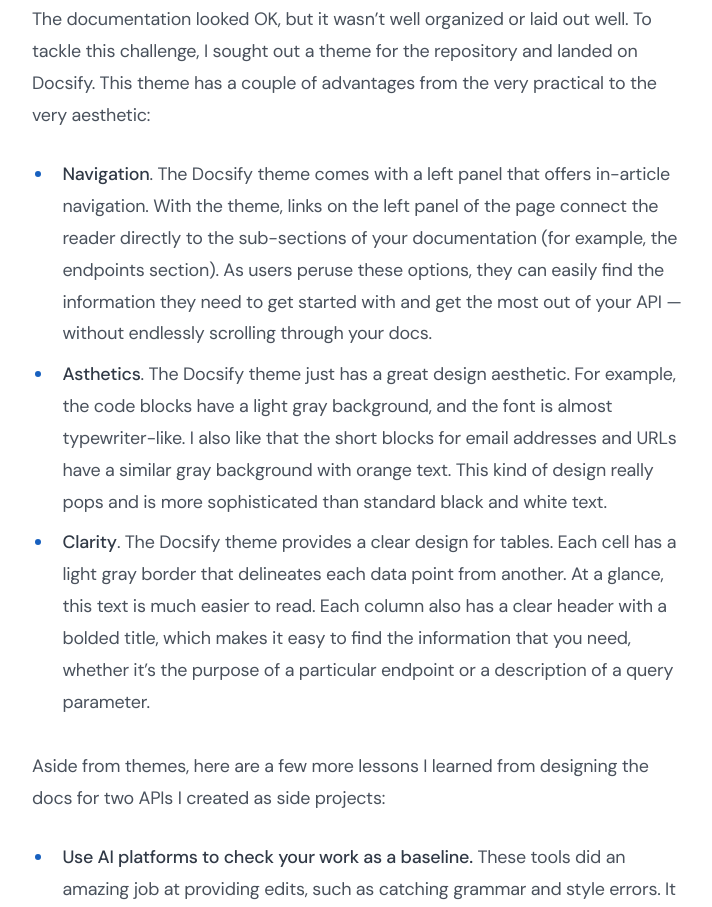
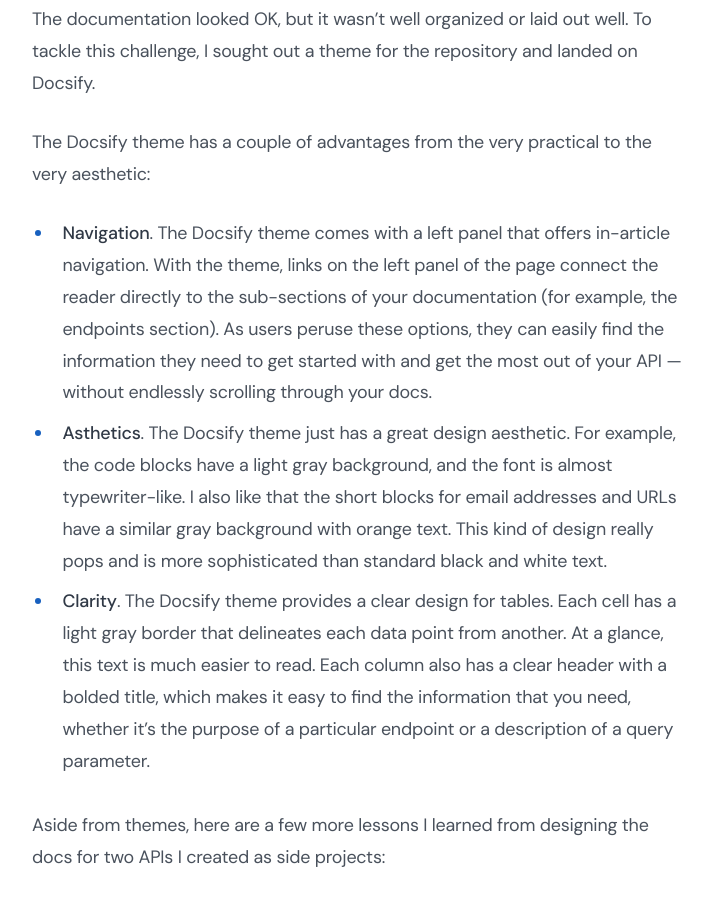
Before and after one commit to technical-writing-connecticut/blog-staging, a React (Vite) app in the folder artifacts/quiet-press/: page / in a window 1280 px wide. Shown: the part 1551-2458 px from the top of the page, without its empty margins (280-992 px from the left). Built offline with nearby package versions, Linux system fonts and the light colour scheme.

Commit message:
Remove duplicate content about Docsify theme advantages
Duplicated a section discussing the advantages of using the Docsify theme for documentation, including navigation, aesthetics, and clarity.

```diff
--- a/artifacts/quiet-press/src/data/posts.ts
+++ b/artifacts/quiet-press/src/data/posts.ts
@@ -50,7 +50,9 @@ I started by creating my first set of API docs for a job posting aggregator that
 
 Throughout these experiences, I learned a few lessons that made it eaier to design API docs. These are by no means an exhaustive list. Someone with extensive developer experience will likely know much more — and have much more sophisticated takeaways. And, naturally, as I experiment with more APIs, I will learn more about how they work and how to best document them. But, coming from the perspective of a beginner, here are some tips for documenting APIs that might be valuable for anyone just getting their start:
 
-Install a theme for your documentation if you are using a GitHub repository. Earlier this summer, I taught myself Markdown and created documentation with very basic pages — essentially plain text with some headings and bullet points. Markdown was very easy to learn — I picked it up in a weekend — especially for someone with some (limited) Hypertext Markup Language (HTML) experience. The documentation looked OK, but it wasn’t well organized or laid out well. To tackle this challenge, I sought out a theme for the repository and landed on Docsify. This theme has a couple of advantages from the very practical to the very aesthetic:
+Install a theme for your documentation if you are using a GitHub repository. Earlier this summer, I taught myself Markdown and created documentation with very basic pages — essentially plain text with some headings and bullet points. Markdown was very easy to learn — I picked it up in a weekend — especially for someone with some (limited) Hypertext Markup Language (HTML) experience. The documentation looked OK, but it wasn’t well organized or laid out well. To tackle this challenge, I sought out a theme for the repository and landed on Docsify.
+
+The Docsify theme has a couple of advantages from the very practical to the very aesthetic:
 
 *	**Navigation**. The Docsify theme comes with a left panel that offers in-article navigation. With the theme, links on the left panel of the page connect the reader directly to the sub-sections of your documentation (for example, the endpoints section). As users peruse these options, they can easily find the information they need to get started with and get the most out of your API — without endlessly scrolling through your docs.
 *	**Asthetics**. The Docsify theme just has a great design aesthetic. For example, the code blocks have a light gray background, and the font is almost typewriter-like. I also like that the short blocks for email addresses and URLs have a similar gray background with orange text. This kind of design really pops and is more sophisticated than standard black and white text.
```
